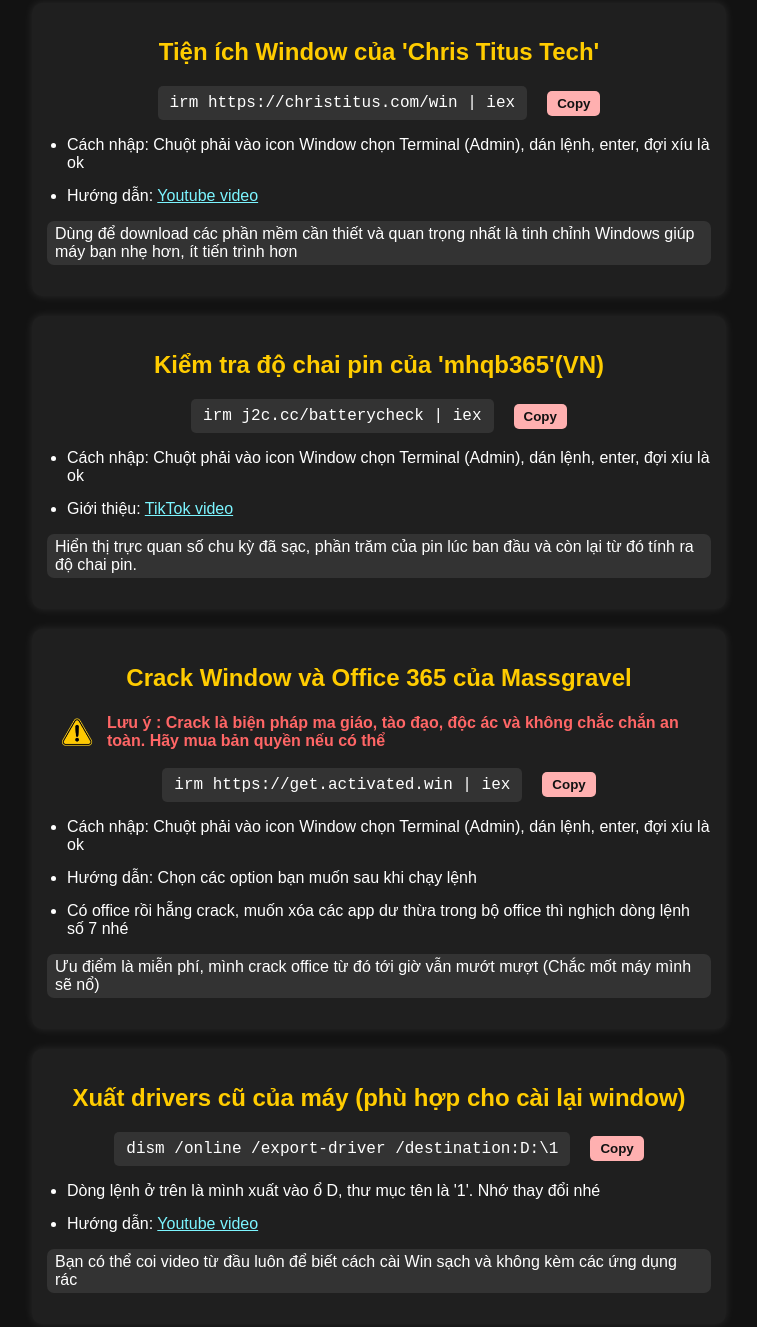
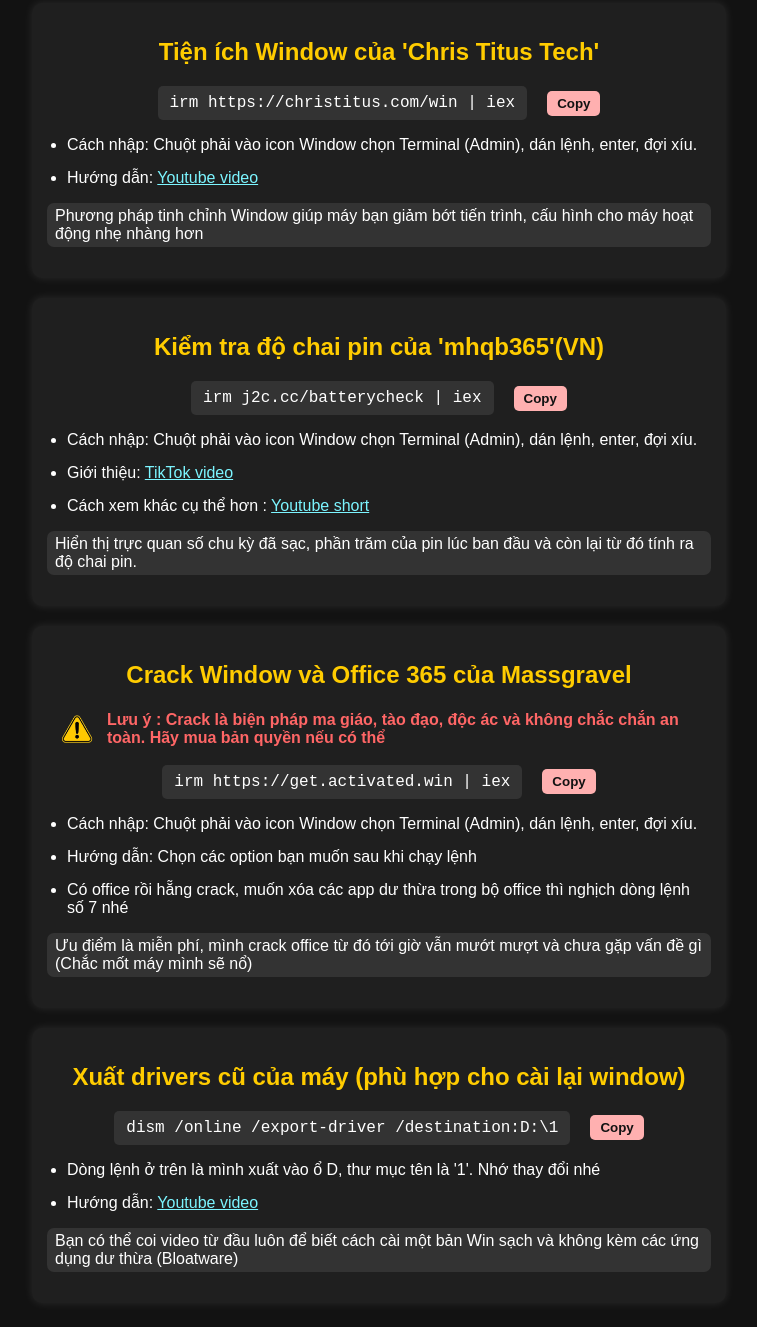
Before and after one commit to CDinhh/window-scripts, a plain HTML site: page index.html in a window 1280 px wide. Shown: the part 349-1676 px from the top of the page, without its empty margins (261-1018 px from the left). Drawn offline with Linux system fonts and the light colour scheme.

Commit message:
Update index.html

```diff
--- a/index.html
+++ b/index.html
@@ -23,12 +23,16 @@
                 <code>irm https://christitus.com/win | iex</code>
                 <button onclick="copyToClipboard('irm https://christitus.com/win | iex',this)" > Copy </button>
             </p>
+
+            <div>
                 <ul>
-                <li>Cách nhập: Chuột phải vào icon Window chọn Terminal (Admin), dán lệnh, enter, đợi xíu là ok</li>
+                    <li>Cách nhập: Chuột phải vào icon Window chọn Terminal (Admin), dán lệnh, enter, đợi xíu.</li>
                     <li>Hướng dẫn: <a href="https://www.youtube.com/watch?v=m2VNItamn0I" target="_blank">Youtube video</a></li>
                 </ul>
+            </div>
+
             <p>
-                <span class="highlight">Dùng để download các phần mềm cần thiết và quan trọng nhất là tinh chỉnh Windows giúp máy bạn nhẹ hơn, ít tiến trình hơn</span>
+                <span class="highlight">Phương pháp tinh chỉnh Window giúp máy bạn giảm bớt tiến trình, cấu hình cho máy hoạt động nhẹ nhàng hơn </span>
             </p>
 
         </section>
@@ -39,10 +43,15 @@
                 <code>irm j2c.cc/batterycheck | iex</code>
                 <button onclick="copyToClipboard('irm j2c.cc/batterycheck | iex',this)">Copy</button>
             </p>
+
+            <div>
                 <ul>
-                <li>Cách nhập: Chuột phải vào icon Window chọn Terminal (Admin), dán lệnh, enter, đợi xíu là ok</li>
+                    <li>Cách nhập: Chuột phải vào icon Window chọn Terminal (Admin), dán lệnh, enter, đợi xíu.</li>
                     <li>Giới thiệu: <a href="https://www.tiktok.com/@mhqb365/video/7466983595920395528?_r=1&_t=ZS-8tbo3zlRbwl" target="_blank">TikTok video</a></li>
+                    <li>Cách xem khác cụ thể hơn : <a href="https://www.youtube.com/shorts/ADZ9Hf-NtbY" target="_blank">Youtube short</a></li>
                 </ul>
+            </div>
+
             <p>
                 <span class="highlight">Hiển thị trực quan số chu kỳ đã sạc, phần trăm của pin lúc ban đầu và còn lại từ đó tính ra độ chai pin.</span>
             </p>
@@ -56,13 +65,17 @@
                 <code>irm https://get.activated.win | iex</code>
                 <button onclick="copyToClipboard('irm https://get.activated.win | iex',this)">Copy</button>
             </p>
+
+            <div>
                 <ul>
-                <li>Cách nhập: Chuột phải vào icon Window chọn Terminal (Admin), dán lệnh, enter, đợi xíu là ok</li>
+                    <li>Cách nhập: Chuột phải vào icon Window chọn Terminal (Admin), dán lệnh, enter, đợi xíu.</li>
                     <li>Hướng dẫn: Chọn các option bạn muốn sau khi chạy lệnh</li>
                     <li>Có office rồi hẵng crack, muốn xóa các app dư thừa trong bộ office thì nghịch dòng lệnh số 7 nhé</li>
                 </ul>
+            </div>
+
             <p>
-                <span class="highlight">Ưu điểm là miễn phí, mình crack office từ đó tới giờ vẫn mướt mượt (Chắc mốt máy mình sẽ nổ)</span>
+                <span class="highlight">Ưu điểm là miễn phí, mình crack office từ đó tới giờ vẫn mướt mượt và chưa gặp vấn đề gì (Chắc mốt máy mình sẽ nổ)</span>
             </p>
 
         </section>
@@ -73,12 +86,16 @@
                 <code>dism /online /export-driver /destination:D:\1</code>
                     <button onclick="copyToClipboard('dism /online /export-driver /destination:Ổ_Đĩa:\\Tên_thư_mục',this)">Copy</button>
             </p>
+
+            <div>
                 <ul>
                     <li>Dòng lệnh ở trên là mình xuất vào ổ D, thư mục tên là '1'. Nhớ thay đổi nhé</li>
                     <li>Hướng dẫn: <a href="https://www.youtube.com/watch?v=qIXTYyAr32U&t=770s" target="_blank">Youtube video</a></li>
                 </ul>
+            </div>
+
             <p>
-                <span class="highlight">Bạn có thể coi video từ đầu luôn để biết cách cài Win sạch và không kèm các ứng dụng rác</span>
+                <span class="highlight">Bạn có thể coi video từ đầu luôn để biết cách cài một bản Win sạch và không kèm các ứng dụng dư thừa (Bloatware)</span>
             </p>
 
         </section>
```
Lines whose indentation alone changed are shown as unchanged.
